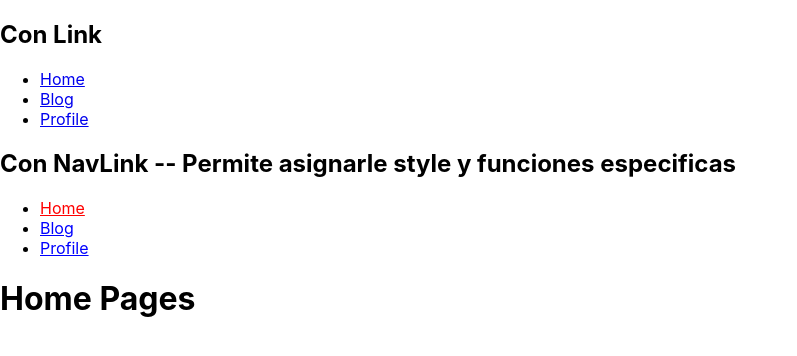
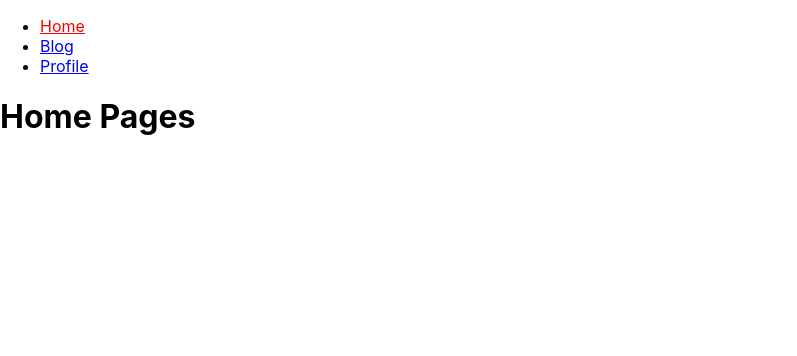
Before and after one commit to GabrielAlejandroArroyo/curso-react-router-proyecto1, a React (Create React App) app: page / in a window 1280 px wide. Shown: the top 356 px of the page, without its empty margins (0-797 px from the left). Built offline with nearby package versions, Linux system fonts and the light colour scheme.

Commit message:
Link vs. NavLink  V2

```diff
--- a/src/Menu.js
+++ b/src/Menu.js
@@ -4,63 +4,20 @@ import { Link, NavLink } from "react-router-dom";
 function Menu() {
     return (
         <nav>
-            <h2>Con Link</h2>
             <ul>
+                {routes.map(route => (
                     <li>
-                    {/* <a></a> hace la peticion al servidor y descarga el html */}
-                    {/* <a href="/">Home</a> */}
-                    {/* <Link></Link>  hace que no se recarge contra el server evita la recarga*/}
-                    {/* <Link></Link> con mayuscula por que es un componente de react  esto hace que evite el /#/...*/}
-                    <Link to="/"> Home</Link>
-                </li>
-                <li>
-                    {/* <a></a> hace la peticion al servidor y descarga el html */}
-                    {/* <a href="/#/blog">Blog</a> */}
-                    {/* <Link to='/ruta'></Link> con mayuscula por que es un componente de react  esto hace que evite el /#/...*/}
-                    <Link to="/blog"> Blog</Link>
-                </li>
-                <li>
-                    {/* <a></a> hace la peticion al servidor y descarga el html */}
-                    {/* <a href="/#/profile">Profile</a> */}
-                    {/* <Link to='/ruta'></Link> con mayuscula por que es un componente de react  esto hace que evite el /#/...*/}
-                    <Link to="/profile"> Profile</Link>
-                </li>
-            </ul>
-            <h2>Con NavLink -- Permite asignarle style y funciones especificas</h2>
-            <ul>
-                <li>
-                    {/* <a></a> hace la peticion al servidor y descarga el html */}
-                    {/* <a href="/">Home</a> */}
-                    {/* <Link></Link>  hace que no se recarge contra el server evita la recarga*/}
-                    {/* <Link></Link> con mayuscula por que es un componente de react  esto hace que evite el /#/...*/}
                         <NavLink
                             style={({ isActive }) => ({
                                 color: isActive ? 'red' : 'blue',
                             })}
-                        to="/">
-                        Home
+                            to={route.to}
+                        >
+                            {route.text}
                         </NavLink>
+
                     </li>
-                <li>
-                    {/* <a></a> hace la peticion al servidor y descarga el html */}
-                    {/* <a href="/#/blog">Blog</a> */}
-                    {/* <Link to='/ruta'></Link> con mayuscula por que es un componente de react  esto hace que evite el /#/...*/}
-                    <NavLink
-                        style={({ isActive }) => ({
-                            color: isActive ? 'red' : 'blue',
-                        })}
-                        to="/blog"> Blog</NavLink>
-                </li>
-                <li>
-                    {/* <a></a> hace la peticion al servidor y descarga el html */}
-                    {/* <a href="/#/profile">Profile</a> */}
-                    {/* <Link to='/ruta'></Link> con mayuscula por que es un componente de react  esto hace que evite el /#/...*/}
-                    <NavLink
-                        style={({ isActive }) => ({
-                            color: isActive ? 'red' : 'blue',
-                        })}
-                        to="/profile"> Profile</NavLink>
-                </li>
+                ))}
             </ul>
 
         </nav>
```
Lines whose indentation alone changed are shown as unchanged.
